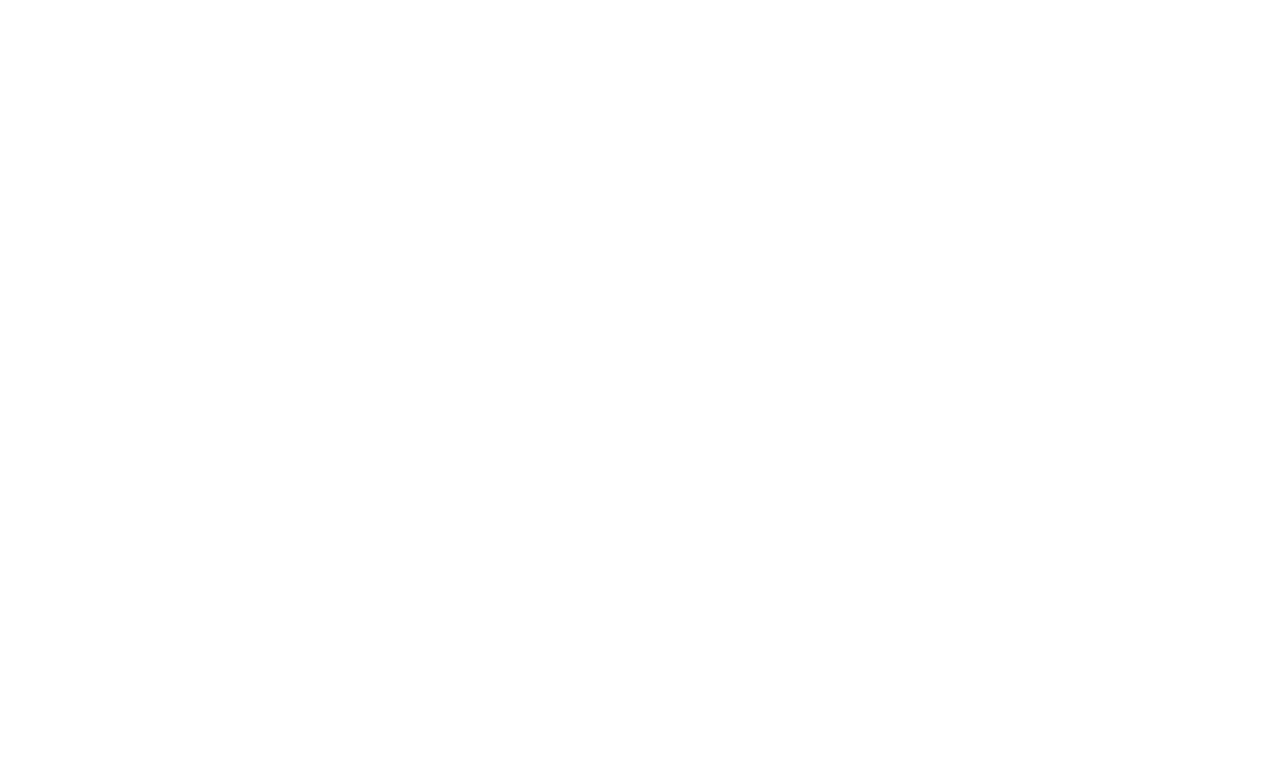
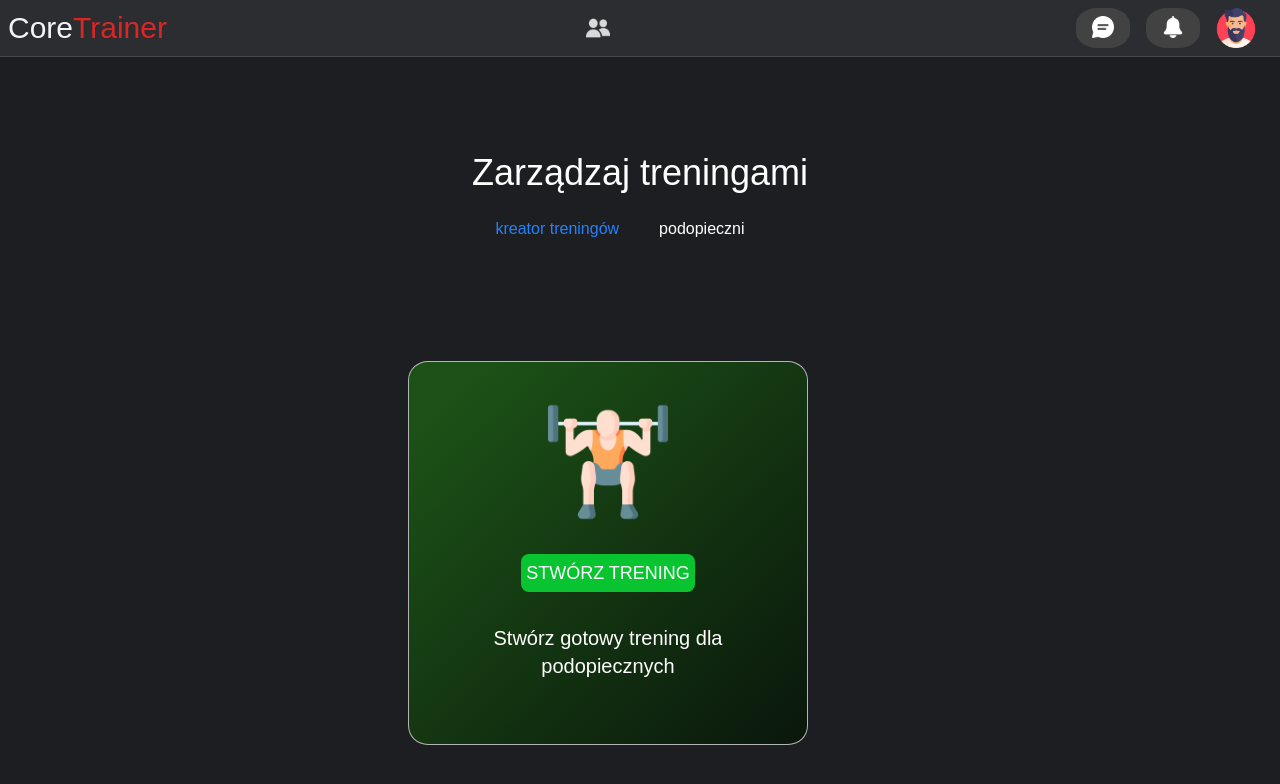
Before and after one commit to adrianstopa15/CoreTrainer, a React (Vite) app: page /loggedMenu/trainerPanel/manageWorkout in a window 1280 px wide. Before the commit this address had no page. Shown: the top 784 px of the page. Built offline with nearby package versions, Linux system fonts and the light colour scheme; no server answers; a web font is replaced by a local one.

Commit message:
feat(trainerPanel): setup initial components, sections, and routing

```diff
--- a/src/App.tsx
+++ b/src/App.tsx
@@ -31,6 +31,8 @@
 import FriendsRequests from "./components/features/loggedSections/loggedMenuSections/FriendsSection/FriendsRequests";
 import SearchTrainer from "./components/features/loggedSections/loggedMenuSections/FriendsSection/SearchTrainer";
 import TrainerPanel from "./components/features/loggedSections/loggedMenuSections/TrainerSections/TrainerPanel";
+import ManageWorkout from "./components/features/loggedSections/loggedMenuSections/TrainerSections/ManageWorkout";
+import ManageMentees from "./components/features/loggedSections/loggedMenuSections/TrainerSections/manageMentees";
 Modal.setAppElement("#root");
 axios.defaults.withCredentials = true;
 
@@ -83,7 +85,14 @@
                   <Route path="friendsRequests" element={<FriendsRequests />} />
                   <Route path="searchTrainer" element={<SearchTrainer />} />
                 </Route>
-                <Route path="trainerPanel" element={<TrainerPanel />} />
+                <Route path="trainerPanel" element={<TrainerPanel />}>
+                  <Route
+                    index
+                    element={<Navigate to="manageWorkout" replace />}
+                  />
+                  <Route path="manageWorkout" element={<ManageWorkout />} />
+                  <Route path="manageMentees" element={<ManageMentees />} />
+                </Route>
               </Route>
               <Route path="userProfile/:id" element={<UserProfile />}>
                 <Route index element={<Navigate to="info" replace />} />
--- /dev/null
+++ b/src/components/features/loggedSections/loggedMenuSections/TrainerSections/ManageMentees.tsx
@@ -0,0 +1,5 @@
+import React from "react";
+
+export default function ManageMentees() {
+  return <div>manageMentees</div>;
+}
--- /dev/null
+++ b/src/components/features/loggedSections/loggedMenuSections/TrainerSections/ManageWorkout.tsx
@@ -0,0 +1,18 @@
+import React from "react";
+import StartWorkoutIcon from "../../../../../assets/startWorkout.png";
+export default function ManageWorkout() {
+  return (
+    <div className="workoutSectionContainer mt-6">
+      <div className="workoutSectionContainerElement bgLinearGreen mr-16">
+        <img src={StartWorkoutIcon} className="workoutSectionIcon" />
+        <div className="workoutButtonContainer">
+          <button className="button-green lg:text-lg">stwórz trening</button>
+        </div>
+
+        <p className="mx-4 lg:text-xl">
+          Stwórz gotowy trening dla podopiecznych
+        </p>
+      </div>
+    </div>
+  );
+}
--- a/src/components/features/loggedSections/loggedMenuSections/TrainerSections/TrainerPanel.tsx
+++ b/src/components/features/loggedSections/loggedMenuSections/TrainerSections/TrainerPanel.tsx
@@ -1,5 +1,40 @@
 import React from "react";
+import { NavLink, Outlet, useLocation } from "react-router-dom";
 
 export default function TrainerPanel() {
-  return <div className="bgLogged">TrainerPanel</div>;
+  const location = useLocation();
+  let currentHeader = "Historia Treningów";
+  if (location.pathname.includes("manageWorkout")) {
+    currentHeader = "Zarządzaj treningami";
+  } else if (location.pathname.includes("manageMentees")) {
+    currentHeader = "Zarządzaj podopiecznymi";
+  } else if (location.pathname.includes("workoutsHistory")) {
+    currentHeader = "Historia treningów";
+  }
+  return (
+    <div className="bgLogged">
+      <div className="pt-24 flex flex-col items-center">
+        <p className="lg:text-4xl mb-3">{currentHeader}</p>
+        <div className="flex mb-24 mt-2">
+          <NavLink
+            to="manageWorkout"
+            className={({ isActive }) =>
+              isActive ? "l-selected" : "l-unselected"
+            }
+          >
+            kreator treningów
+          </NavLink>
+          <NavLink
+            to="manageMentees"
+            className={({ isActive }) =>
+              isActive ? "l-selected" : "l-unselected"
+            }
+          >
+            podopieczni
+          </NavLink>
+        </div>
+        <Outlet />
+      </div>
+    </div>
+  );
 }
--- a/src/components/features/loggedSections/loggedMenuSections/TrainingSection/TrainingSection.tsx
+++ b/src/components/features/loggedSections/loggedMenuSections/TrainingSection/TrainingSection.tsx
@@ -11,7 +11,7 @@
   let currentHeader = "Historia Treningów";
   if (location.pathname.includes("workoutCreate")) {
     currentHeader = "Zarządzaj treningiem";
-  } else if (location.pathname.includes("workoutsToAccept")) {
+  } else if (location.pathname.includes("manageWorkout")) {
     currentHeader = "Zarządzaj zaplanowanymi treningami";
   } else if (location.pathname.includes("workoutsHistory")) {
     currentHeader = "Historia treningów";
```
